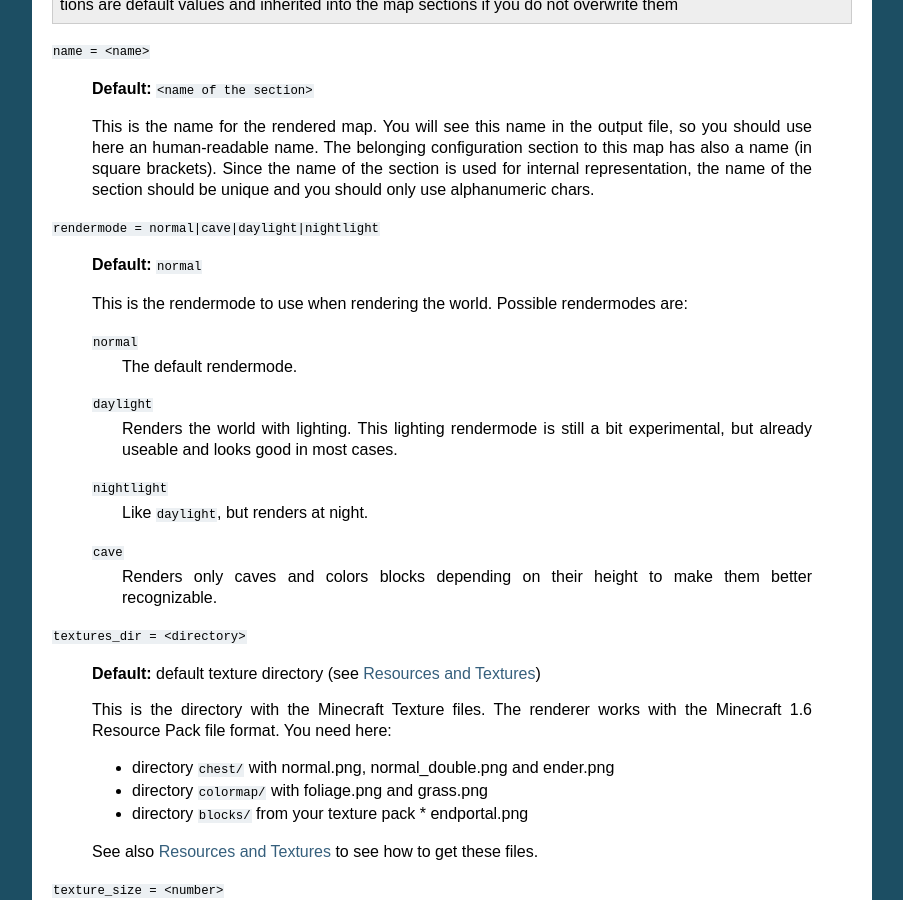
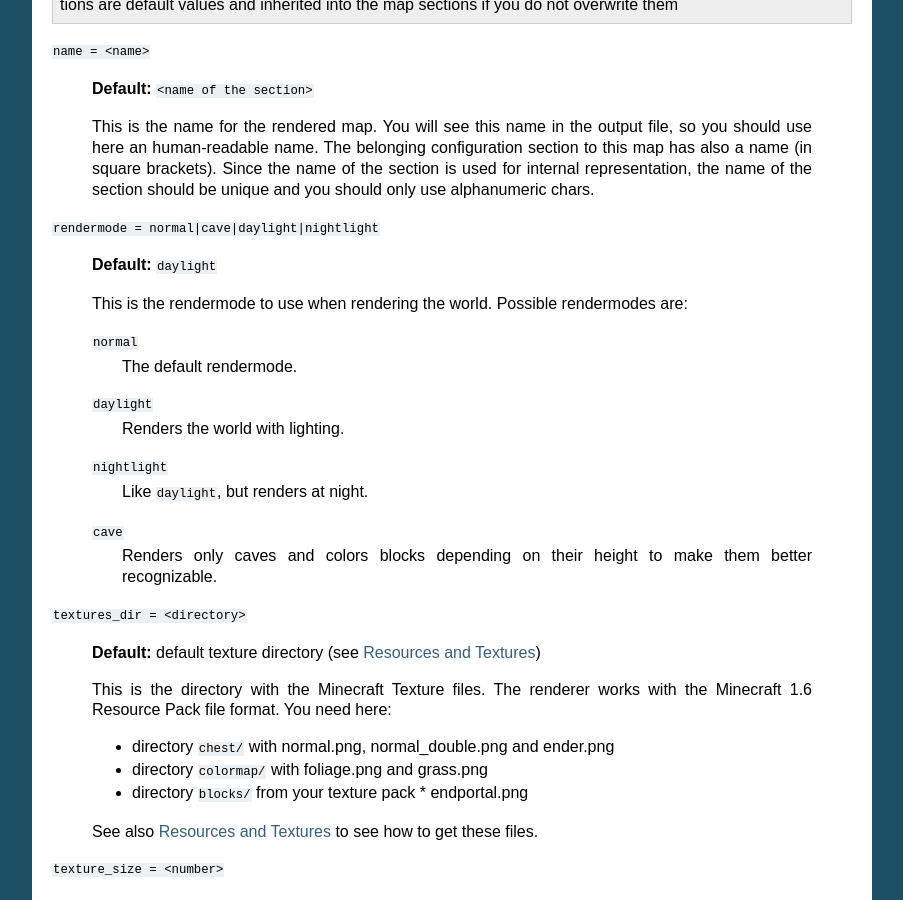
Before and after one commit to mapcrafter/mapcrafter, a Sphinx documentation site: the page built from docs/configuration.rst, in a window 1280 px wide and 900 px high, scrolled down 2914 px. Shown: the whole window, without its empty margins (198-1101 px from the left). Built offline with Sphinx 7.4.7, drawn with Linux system fonts in a browser that asks for light colours.

Commit message:
Made daylight to default rendermode.

```diff
--- a/docs/configuration.rst
+++ b/docs/configuration.rst
@@ -196,7 +196,7 @@ Map Options
 
 ``rendermode = normal|cave|daylight|nightlight``
 
-    **Default:** ``normal``
+    **Default:** ``daylight``
 
     This is the rendermode to use when rendering the world. Possible
     rendermodes are:
@@ -204,8 +204,7 @@ Map Options
     ``normal``
         The default rendermode.
     ``daylight``
-        Renders the world with lighting. This lighting rendermode is
-        still a bit experimental, but already useable and looks good in most cases.
+        Renders the world with lighting.
     ``nightlight``
         Like ``daylight``, but renders at night.
     ``cave``
```
Also changed, not shown: 1 other file.
